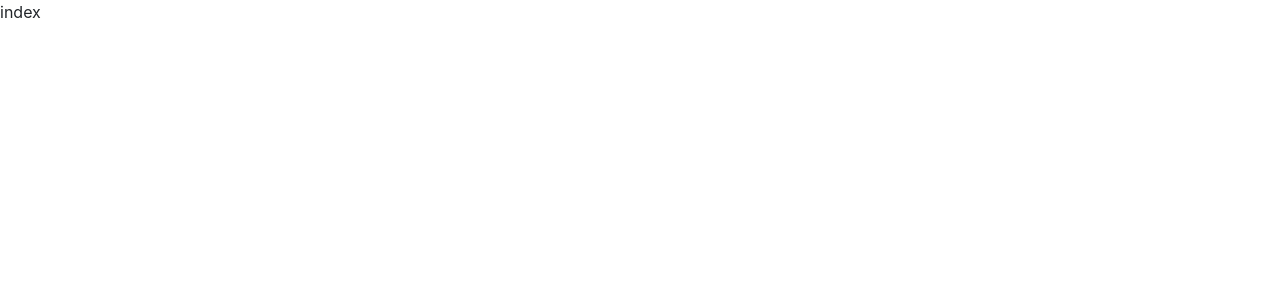
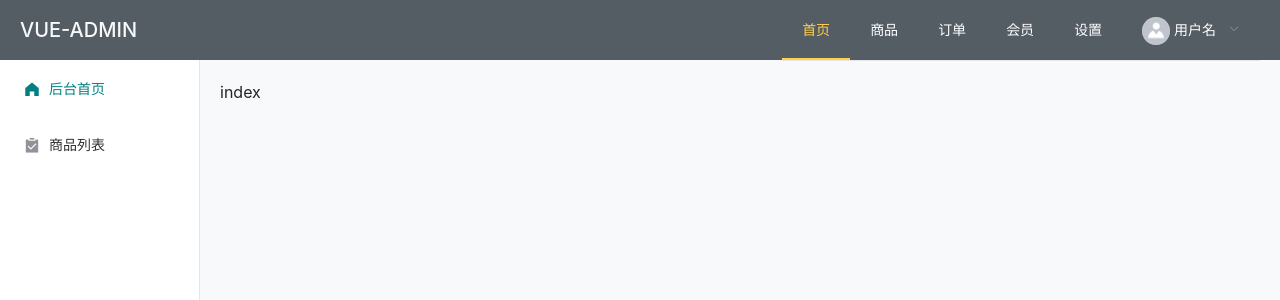
Before and after one commit to hayyzymybabby/vue-el-admin, a Vue app: page /#/index in a window 1280 px wide. Shown: the top 300 px of the page. Built offline with nearby package versions, Linux system fonts and the light colour scheme.

Commit message:
全局布局开发

```diff
--- a/src/App.vue
+++ b/src/App.vue
@@ -5,11 +5,27 @@
 </template>
 
 <script>
-
-export default {
-  name: 'app'
-}
+  export default {
+    name: 'app'
+  }
 </script>
 
 <style>
+  ::-webkit-scrollbar-track {
+    background: rgba(0, 0, 0, .1);
+    border-radius: 0;
+  }
+
+  ::-webkit-scrollbar {
+    -webkit-appearance: none;
+    width: 10px;
+    height: 10px;
+  }
+
+  ::-webkit-scrollbar-thumb {
+    cursor: pointer;
+    border-radius: 5px;
+    background: rgba(0, 0, 0, .25);
+    transition: color .2s ease;
+  }
 </style>
--- /dev/null
+++ b/src/common/config/config.js
@@ -0,0 +1,40 @@
+export default {
+  logo: 'VUE-ADMIN',
+  navBar: {
+    active: '0',
+    list: [{
+        name: '首页',
+        subActive: '0',
+        submenu: [{
+            icon: 'el-icon-s-home',
+            name: '后台首页',
+            pathname: 'index'
+          },
+          {
+            icon: 'el-icon-s-claim',
+            name: '商品列表',
+            pathname: 'shop_goods_list'
+          }
+        ]
+      },
+      {
+        name: '商品',
+        subActive: '0',
+        submenu: [{
+          icon: 'el-icon-s-claim',
+          name: '商品列表',
+          pathname: 'shop_goods_list'
+        }]
+      },
+      {
+        name: '订单'
+      },
+      {
+        name: '会员'
+      },
+      {
+        name: '设置'
+      }
+    ]
+  }
+}
--- a/src/common/config/router.js
+++ b/src/common/config/router.js
@@ -14,15 +14,24 @@
     component: 'layout',
     children: [
       {
-        component: 'index/index'
+        component: 'index/index',
+        meta: {
+          title: '后台首页'
+        }
       },
       {
-        component: 'shop/goods/list'
+        component: 'shop/goods/list',
+        meta: {
+          title: '商品列表'
+        }
       }
     ]
   },
   {
-    component: 'login/index'
+    component: 'login/index',
+    meta: {
+      title: '登录页'
+    }
   },
   {
     path: '*',
--- /dev/null
+++ b/src/common/mixins/common.js
@@ -0,0 +1,7 @@
+export default {
+  filters: {
+    numToString (value) {
+      return value.toString()
+    }
+  }
+}
--- a/src/main.js
+++ b/src/main.js
@@ -5,6 +5,9 @@
 import './plugins/element.js'
 // 引入bootstrap
 import './assets/css/bootstrap.min.css'
+// 引入全局配置文件
+import $conf from './common/config/config.js'
+Vue.prototype.$conf = $conf
 
 Vue.config.productionTip = false
 
--- a/src/router/index.js
+++ b/src/router/index.js
@@ -4,6 +4,13 @@
 
 Vue.use(VueRouter)
 
+// 获取原型对象上的push函数
+const originalPush = VueRouter.prototype.push
+// 修改原型对象中的push方法
+VueRouter.prototype.push = function push (location) {
+   return originalPush.call(this, location).catch(err => err)
+}
+
 const router = new VueRouter({
   routes
 })
--- a/src/views/layout.vue
+++ b/src/views/layout.vue
@@ -1,13 +1,144 @@
 <template>
-  <div>
-    <router-view></router-view>
-  </div>
+  <el-container style="position: absolute;top: 0;left: 0;right: 0;bottom: 0;overflow: hidden;">
+    <el-header style="background-color: #545c64;" class="d-flex align-items-center">
+      <h5 class="h5 text-light mb-0 mr-auto">{{$conf.logo}}</h5>
+      <el-menu :default-active="navBar.active" mode="horizontal" @select="handleSelect" background-color="#545c64"
+        text-color="#fff" active-text-color="#ffd04b">
+        <el-menu-item :index="index | numToString" v-for="(item, index) in navBar.list" :key="index">{{item.name}}</el-menu-item>
+        <el-submenu index="100">
+          <template slot="title">
+            <el-avatar size="small" :src="require('../assets/images/avatar.png')"></el-avatar>
+            用户名
+          </template>
+          <el-menu-item index="100-1">修改</el-menu-item>
+          <el-menu-item index="100-2">退出</el-menu-item>
+        </el-submenu>
+      </el-menu>
+    </el-header>
+    <el-container>
+      <el-aside width="200px">
+        <el-menu :default-active="slideMenuActive" @select="slideSelect" style="height: 100%;">
+          <el-menu-item :index="index | numToString" v-for="(item, index) in slideMenus" :key="index">
+            <i :class="item.icon"></i>
+            <span slot="title">{{item.name}}</span>
+          </el-menu-item>
+        </el-menu>
+      </el-aside>
+      <el-main class="bg-light">
+        <!-- 面包屑导航 -->
+        <div class="border-bottom mb-3 bg-white" style="padding: 20px;margin: -20px;" v-if="bran.length > 0">
+          <el-breadcrumb separator-class="el-icon-arrow-right">
+            <el-breadcrumb-item v-for="(item,index) in bran" :key="index" :to="{ path: item.path }">{{item.title}}</el-breadcrumb-item>
+          </el-breadcrumb>
+        </div>
+        <!-- 主布局 -->
+        <router-view></router-view>
+        <el-backtop target=".el-main" :bottom="100">
+          <div style="
+                height: 100%;
+                width: 100%;
+                background-color: #f2f5f6;
+                box-shadow: 0 0 6px rgba(0,0,0, .12);
+                text-align: center;
+                line-height: 40px;
+                color: #1989fa;
+              ">
+            UP
+          </div>
+        </el-backtop>
+      </el-main>
+    </el-container>
+  </el-container>
 </template>
 <script>
-export default {
-  name: 'layout'
-}
+  import common from '@/common/mixins/common.js'
+  export default {
+    name: 'layout',
+    mixins: [common],
+    created () {
+      // 初始化菜单
+      this.navBar = this.$conf.navBar
+      this.getRouterBran()
+      // 初始化选中菜单
+      this.__initNavBar()
+    },
+    data () {
+      return {
+        navBar: [],
+        bran: []
+      }
+    },
+    computed: {
+      slideMenus () {
+        return this.navBar.list[this.navBar.active].submenu || []
+      },
+      slideMenuActive: {
+        get () {
+          return this.navBar.list[this.navBar.active].subActive || '0'
+        },
+        set (val) {
+          this.navBar.list[this.navBar.active].subActive = val
+        }
+      }
+    },
+    watch: {
+      '$route' () {
+        // 本地存储，解决刷新问题
+        localStorage.setItem('navActive', JSON.stringify({
+          top: this.navBar.active,
+          left: this.slideMenuActive
+        }))
+        this.getRouterBran()
+      }
+    },
+    methods: {
+      __initNavBar () {
+        let result = localStorage.getItem('navActive')
+        if (result) {
+          result = JSON.parse(result)
+          this.navBar.active = result.top
+          this.slideMenuActive = result.left
+        }
+      },
+      handleSelect (key, keyPath) {
+        this.navBar.active = key
+        if (this.slideMenus.length > 0) {
+          this.$router.push({
+            name: this.slideMenus[this.slideMenuActive].pathname
+          })
+        }
+      },
+      slideSelect (key, keyPath) {
+        this.slideMenuActive = key
+        this.$router.push({
+          name: this.slideMenus[key].pathname
+        })
+      },
+      // 获取面包屑导航
+      getRouterBran () {
+        // 返回有name值路由
+        const hasName = this.$route.matched.filter(v => v.name)
+        const resultArr = []
+        hasName.forEach((v, k) => {
+          // 过滤layout 和 index
+          if (v.name === 'index' || v.name === 'layout') return
+          resultArr.push({
+            name: v.name,
+            path: v.path,
+            title: v.meta.title
+          })
+        })
+        if (resultArr.length > 0) {
+          resultArr.unshift({
+            name: 'index',
+            path: '/index',
+            title: '后台首页'
+          })
+        }
+        this.bran = resultArr
+      }
+    }
+  }
 </script>
-<style lang="scss">
-
+<style>
 </style>
--- a/src/views/login/index.vue
+++ b/src/views/login/index.vue
@@ -5,7 +5,7 @@
         <div class="col-12 col-sm-9 col-md-7 col-lg-5 m-auto pt-5">
           <div class="card mt-5">
             <div class="card-header">
-              <h3 class="text-center mb-0">VUE-ADMIN</h3>
+              <h3 class="text-center mb-0">{{$conf.logo}}</h3>
             </div>
             <div class="card-body">
               <el-form ref="form" :rules="rules" :model="form" size="medium">
```
Also changed, not shown: src/assets/images/avatar.png (added).
